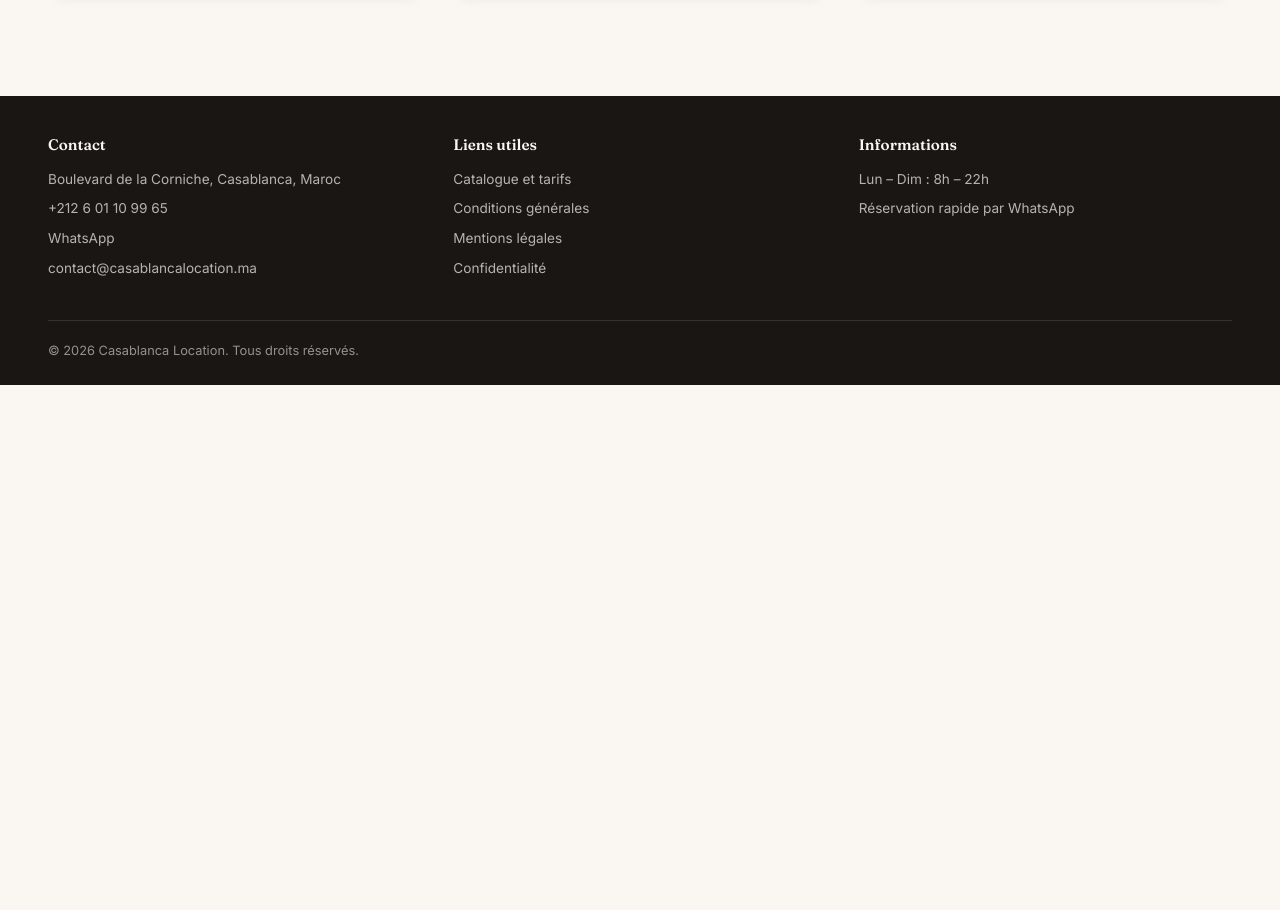
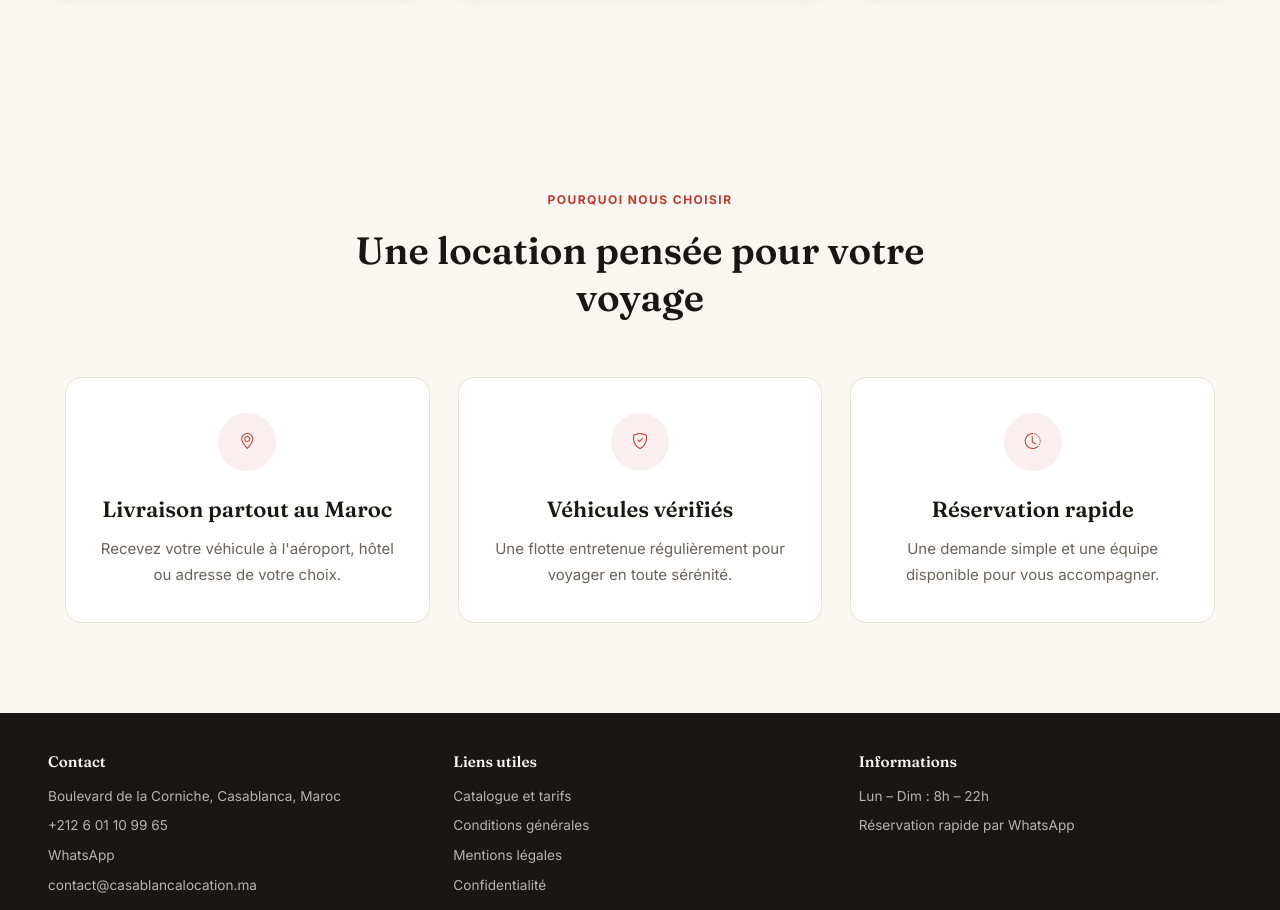
Before and after one commit to SaouiYassir/Casablanca-agency, a React (Vite) app: page / in a window 1280 px wide. Shown: the part 2324-3234 px from the top of the page. Before the commit the page ends 2709 px from the top, so only its background shows below. Built offline with nearby package versions, Linux system fonts and the light colour scheme; some icons are missing.

Commit message:
Benefits Section Added

```diff
--- a/src/Pages/Home/Home.jsx
+++ b/src/Pages/Home/Home.jsx
@@ -1,6 +1,7 @@
 import HeroSection from "./Sections/Hero/Hero";
 import Catalogue from "../Catalogue/Catalogue";
 import Avis from "./Sections/Avis/Avis";
+import Benefits from "./Sections/Benefits/Benefits";
 
 function Home() {
     return (
@@ -9,6 +10,7 @@ function Home() {
                 <HeroSection />
                 <Catalogue preview />
                 <Avis />
+                <Benefits />
             </main>
         </>
     )
--- /dev/null
+++ b/src/Pages/Home/Sections/Benefits/Benefits.css
@@ -0,0 +1,199 @@
+.benefits-section {
+
+    padding: 90px 40px;
+
+    background: #faf7f2;
+
+}
+
+
+/* Header */
+
+.benefits-header {
+
+    text-align: center;
+
+    max-width: 650px;
+
+    margin: 0 auto 55px;
+
+}
+
+
+.benefits-header span {
+
+    font-family: "Inter", sans-serif;
+
+    font-size: 12px;
+
+    font-weight: 700;
+
+    letter-spacing: .12em;
+
+    text-transform: uppercase;
+
+    color: #c0392b;
+
+}
+
+
+.benefits-header h2 {
+
+    margin-top: 15px;
+
+    font-family: "Fraunces", serif;
+
+    font-size: 38px;
+
+    line-height: 1.25;
+
+    color: #1a1613;
+
+}
+
+
+
+/* Cards */
+
+.benefits-grid {
+
+    max-width: 1150px;
+
+    margin: auto;
+
+    display: grid;
+
+    grid-template-columns: repeat(3,1fr);
+
+    gap: 28px;
+
+}
+
+
+
+.benefit-card {
+
+    background: white;
+
+    border: 1px solid #e8e1d6;
+
+    border-radius: 16px;
+
+    padding: 35px 30px;
+
+    text-align: center;
+
+    transition:
+        transform .18s ease,
+        box-shadow .18s ease;
+
+}
+
+
+
+.benefit-card:hover {
+
+    transform: translateY(-5px);
+
+    box-shadow:
+    0 12px 28px rgba(26,22,19,.08);
+
+}
+
+
+
+/* Icon */
+
+.benefit-icon {
+
+    width: 58px;
+    height: 58px;
+
+    margin: 0 auto 25px;
+
+    display:flex;
+
+    align-items:center;
+
+    justify-content:center;
+
+
+    border-radius: 50%;
+
+    background: rgba(192,57,43,.08);
+
+    color:#c0392b;
+
+}
+
+
+.benefit-icon svg {
+
+    width:26px;
+
+    height:26px;
+
+}
+
+
+
+/* Text */
+
+.benefit-card h3 {
+
+    margin:0 0 14px;
+
+    font-family:"Fraunces",serif;
+
+    font-size:22px;
+
+    color:#1a1613;
+
+}
+
+
+
+.benefit-card p {
+
+    margin:0;
+
+    font-family:"Inter",sans-serif;
+
+    font-size:15px;
+
+    line-height:1.7;
+
+    color:#6b6259;
+
+}
+
+
+
+/* Responsive */
+
+
+@media(max-width:900px){
+
+    .benefits-grid{
+
+        grid-template-columns:1fr;
+
+        max-width:450px;
+
+    }
+
+
+    .benefits-section{
+
+        padding:70px 20px;
+
+    }
+
+
+    .benefits-header h2{
+
+        font-size:30px;
+
+    }
+
+}
--- /dev/null
+++ b/src/Pages/Home/Sections/Benefits/Benefits.jsx
@@ -0,0 +1,78 @@
+import './Benefits.css'
+
+
+const benefits = [
+    {
+        icon: "bi bi-geo-alt",
+        title: "Livraison partout au Maroc",
+        text: "Recevez votre véhicule à l'aéroport, hôtel ou adresse de votre choix."
+    },
+    {
+        icon: "bi bi-shield-check",
+        title: "Véhicules vérifiés",
+        text: "Une flotte entretenue régulièrement pour voyager en toute sérénité."
+    },
+    {
+        icon: "bi bi-clock-history",
+        title: "Réservation rapide",
+        text: "Une demande simple et une équipe disponible pour vous accompagner."
+    }
+]
+
+
+function Benefits() {
+
+    return (
+        <section className="benefits-section">
+
+            <div className="benefits-header">
+
+                <span>
+                    Pourquoi nous choisir
+                </span>
+
+                <h2>
+                    Une location pensée pour votre voyage
+                </h2>
+
+            </div>
+
+
+            <div className="benefits-grid">
+
+                {benefits.map((item, index) => (
+
+                    <article
+                        className="benefit-card"
+                        key={index}
+                    >
+
+                        <div className="benefit-icon">
+
+                            <i className={item.icon}></i>
+
+                        </div>
+
+
+                        <h3>
+                            {item.title}
+                        </h3>
+
+
+                        <p>
+                            {item.text}
+                        </p>
+
+
+                    </article>
+
+                ))}
+
+            </div>
+
+        </section>
+    )
+}
+
+
+export default Benefits
```
